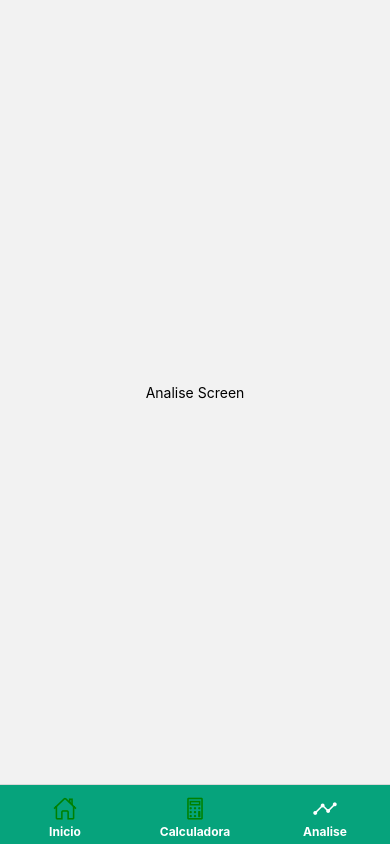
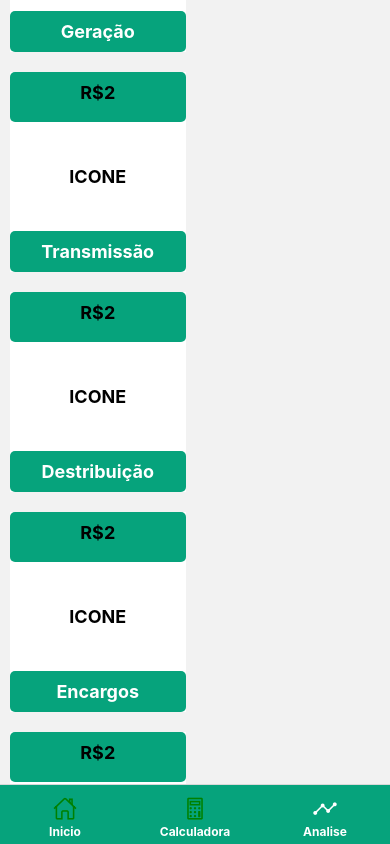
Before and after one commit to LucasPS0/3nergize_ReactNative, a React Native app in the folder 3nergize/: screen /Analise in a window 390 px wide. Built offline with nearby package versions, Linux system fonts and the light colour scheme; no server answers.

Commit message:
add new compononets for analsyis page

```diff
--- a/3nergize/AnaliseScreen.js
+++ b/3nergize/AnaliseScreen.js
@@ -1,18 +1,38 @@
 import React from "react";
 import { View, Text, StyleSheet } from "react-native";
+import AnalysisItem from "./src/components/AnalysisItem";
 
 export default function AnaliseScreen() {
   return (
-    <View style={styles.container}>
-      <Text>Analise Screen</Text>
+    <View style={styles.Container}>
+      <AnalysisItem value={2} type="geracao" >
+        <Text>Geração</Text>
+      </AnalysisItem>
+      <AnalysisItem value={2}>
+        <Text>Transmissão</Text>
+      </AnalysisItem>
+      <AnalysisItem value={2}>
+        <Text>Destribuição</Text>
+      </AnalysisItem>
+      <AnalysisItem value={2}>
+        <Text>Encargos</Text>
+      </AnalysisItem>
+      <AnalysisItem value={2}>
+        <Text>Tributos</Text>
+      </AnalysisItem>
+
     </View>
   );
 }
 
 const styles = StyleSheet.create({
-  container: {
+  Container: {
     flex: 1,
-    alignItems: "center",
-    justifyContent: "center",
+    display: "flex",
+    flexDirection: "row",
+    flexWrap: "wrap",
+    alignContent: "center",
+
+
   },
 });
--- /dev/null
+++ b/3nergize/src/components/AnalysisItem.js
@@ -0,0 +1,63 @@
+import React from "react";
+import { View, Text, StyleSheet } from "react-native";
+
+export default function AnalysisItem({ children, value, type }) {
+  return (
+    <View style={styles.Container}>
+      {"geracao" && (
+        <View style={styles.ValueContainerHeader}>
+          <Text style={styles.text}>R${value}</Text>
+        </View>
+      )}
+      <View style={styles.ValueContainerSection}>
+        <Text style={styles.text}>ICONE</Text>
+      </View>
+      <Text style={styles.ValueContainerFooter}>{children}</Text>
+    </View>
+  );
+}
+
+const styles = StyleSheet.create({
+  Container: {
+    width: "45%",
+    height: 200,
+    margin: 10,
+
+    display: "flex",
+    flexDirection: "column",
+    justifyContent: "space-between",
+    backgroundColor: "white",
+  },
+
+  ValueContainerHeader: {
+    padding: 10,
+    textAlign: "center",
+    height: "25%",
+    borderRadius: 5,
+    backgroundColor: "rgb(6, 163, 124)",
+    color: "white",
+    fontWeight: "bold",
+    fontSize: 18,  },
+
+  ValueContainerSection: {
+    padding: 10,
+    textAlign: "center",
+  },
+
+  ValueContainerFooter: {
+    padding: 10,
+    alignItems: "center",
+    borderRadius: 5,
+    textAlign: "center",
+    backgroundColor: "rgb(6, 163, 124)",
+    color: "white",
+    fontWeight: "bold",
+    fontSize: 18,
+  },
+
+  text: {
+    textAlign: "center",
+    fontWeight: "bold",
+    fontSize: 18,
+  },
+});
```
